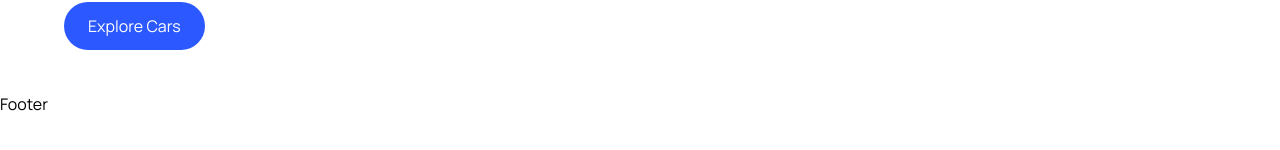
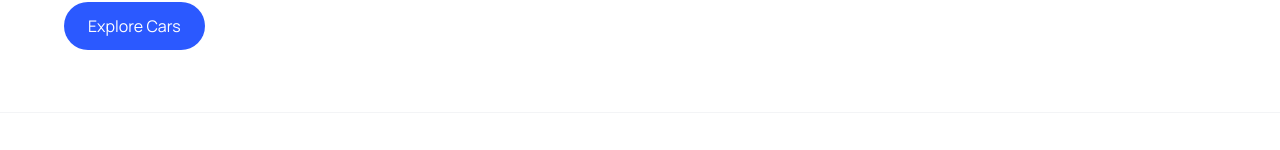
Before and after one commit to juanfacundotam/car_showcase, a Next.js app: page / in a window 1280 px wide. Shown: the part 708-858 px from the top of the page. Before the commit the page ends 824 px from the top, so only its background shows below. Built offline with nearby package versions, Linux system fonts and the light colour scheme.

Commit message:
Update Footer.tsx

```diff
--- a/app/components/Footer.tsx
+++ b/app/components/Footer.tsx
@@ -1,8 +1,11 @@
-import React from 'react'
+import Image from "next/image";
+import Link from "next/link";
 
 const Footer = () => {
   return (
-    <div>Footer</div>
+    <footer className="flex flex-col text-black-100 mt-5 border-t border-gray-100">
+      <div className="flex max-md:flex-col flex-wrap justify-between gap-5 sm:px-16 px-6 py-10"></div>
+    </footer>
   )
 }
 
```
